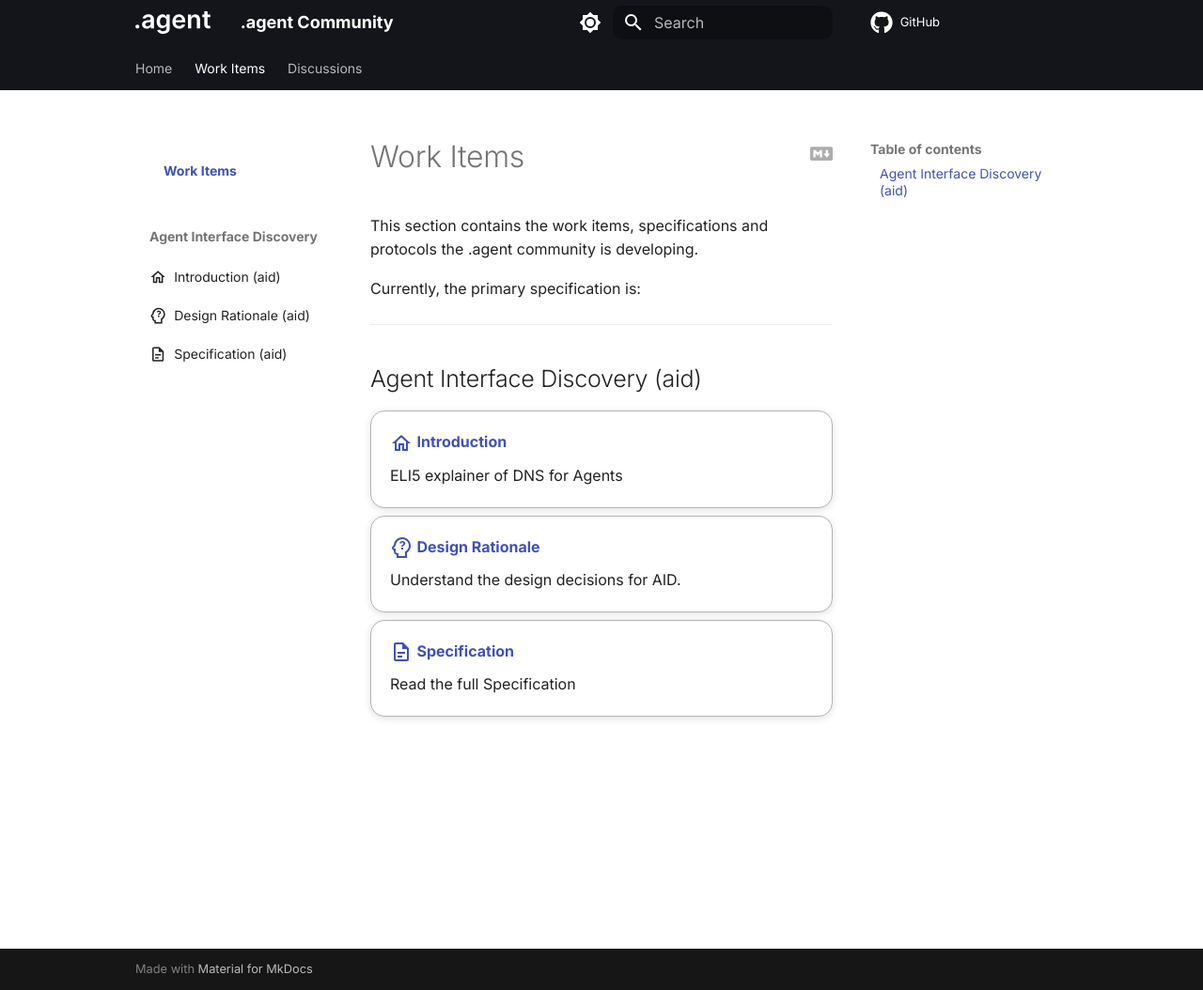
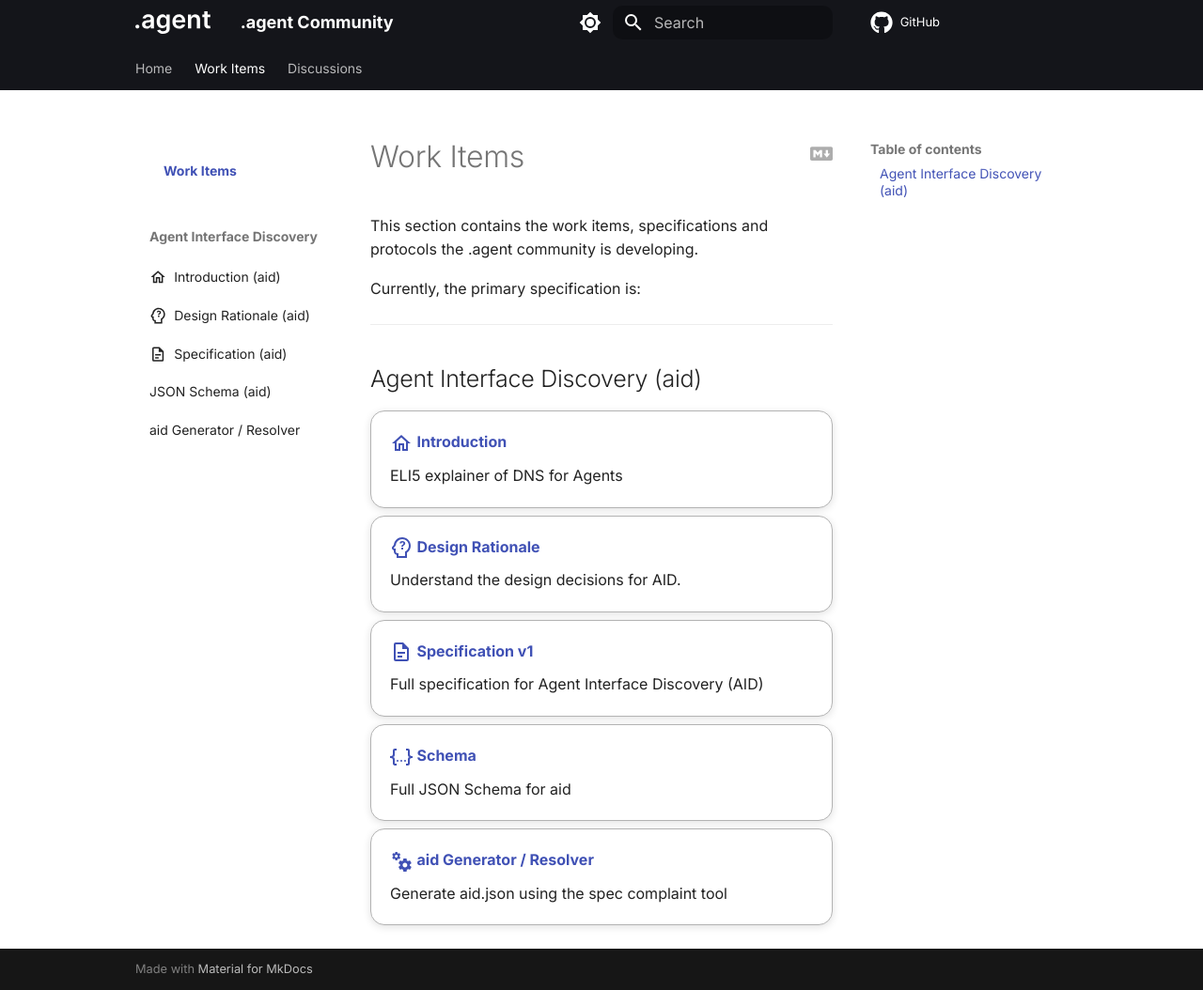
Before and after one commit to agentcommunity/docs, an MkDocs documentation site: the page built from docs/specs/index.md, in a window 1280 px wide and 1054 px high. Shown: the whole window at 94% size. Built offline with MkDocs 1.6.1 and Material for MkDocs 9.7.7, drawn with Linux system fonts in a browser that asks for light colours; plug-ins that fetch from the network failed and are left out; comment, search, counter and statistics services are not loaded.

Commit message:
docs: Update mkdocs and index for AID schema and generator links

```diff
--- a/docs/specs/index.md
+++ b/docs/specs/index.md
@@ -1,4 +1,3 @@
-
 # Work Items
 
 This section contains the work items, specifications and protocols the .agent community is developing.
@@ -19,9 +18,16 @@ Currently, the primary specification is:
 
     Understand the design decisions for AID.
 
--   [:material-file-document-outline:{ .lg .middle } __Specification__ ](aid/spec-v1.md)
+-   [:material-file-document-outline:{ .lg .middle } __Specification v1__](aid/spec-v1.md)
 
-    Read the full Specification
+    Full specification for Agent Interface Discovery (AID)
 
+-   [:material-code-json:{ .lg .middle } __Schema__ ](aid/aid.schema.json)
+
+    Full JSON Schema for aid
+
+-   [:material-cogs:{ .lg .middle } __aid Generator / Resolver__ ](https://aid.agentcommunity.org)
+
+    Generate aid.json using the spec complaint tool
 
 </div>
--- a/mkdocs.yml
+++ b/mkdocs.yml
@@ -74,6 +74,8 @@ nav:
           - 'Introduction (aid)': 'specs/aid/introduction.md'
           - 'Design Rationale (aid)': 'specs/aid/rationale.md'
           - 'Specification (aid)': 'specs/aid/spec-v1.md'
+          - 'JSON Schema (aid)': 'specs/aid/aid.schema.json'
+          - 'aid Generator / Resolver': 'https://aid.agentcommunity.org'
 
   - 'Discussions': 'https://github.com/orgs/agentcommunity/discussions'
 
```
Also changed, not shown: docs/specs/aid/spec-v1.md (+2 -2 lines).
